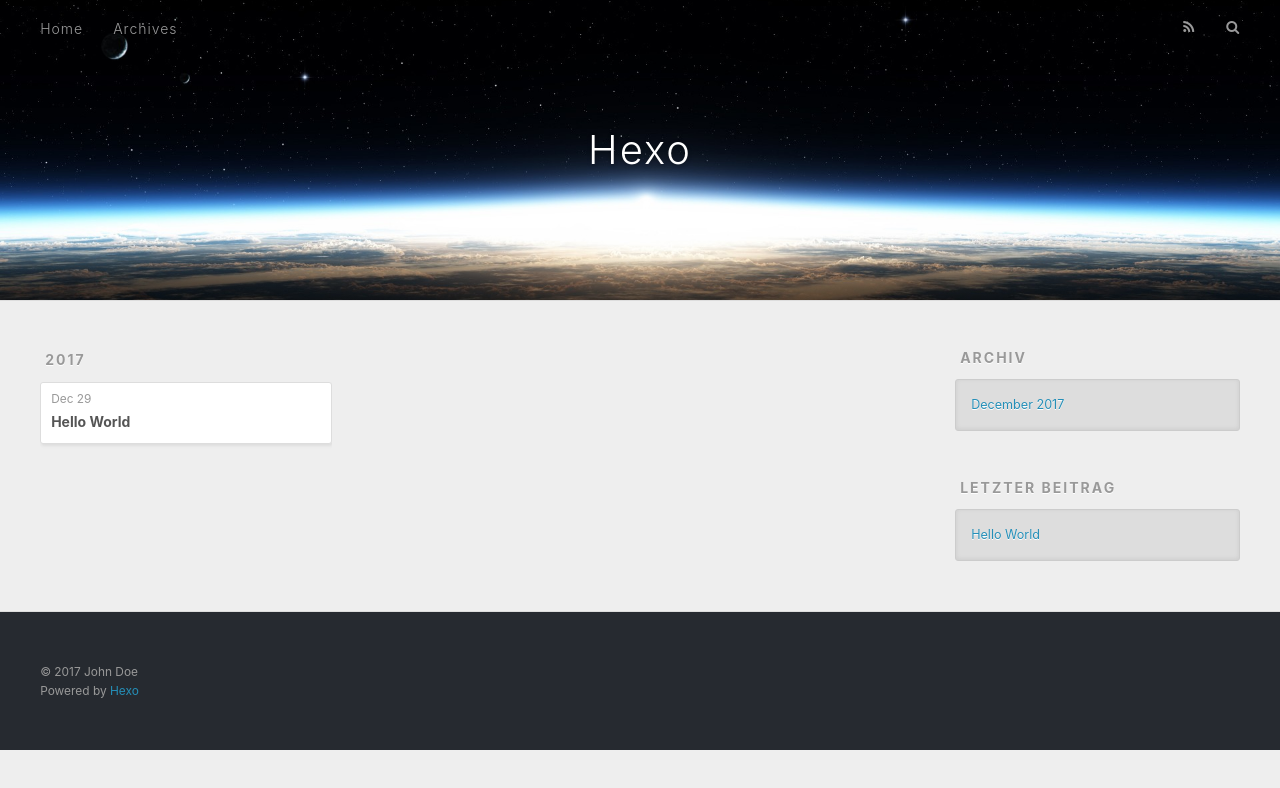
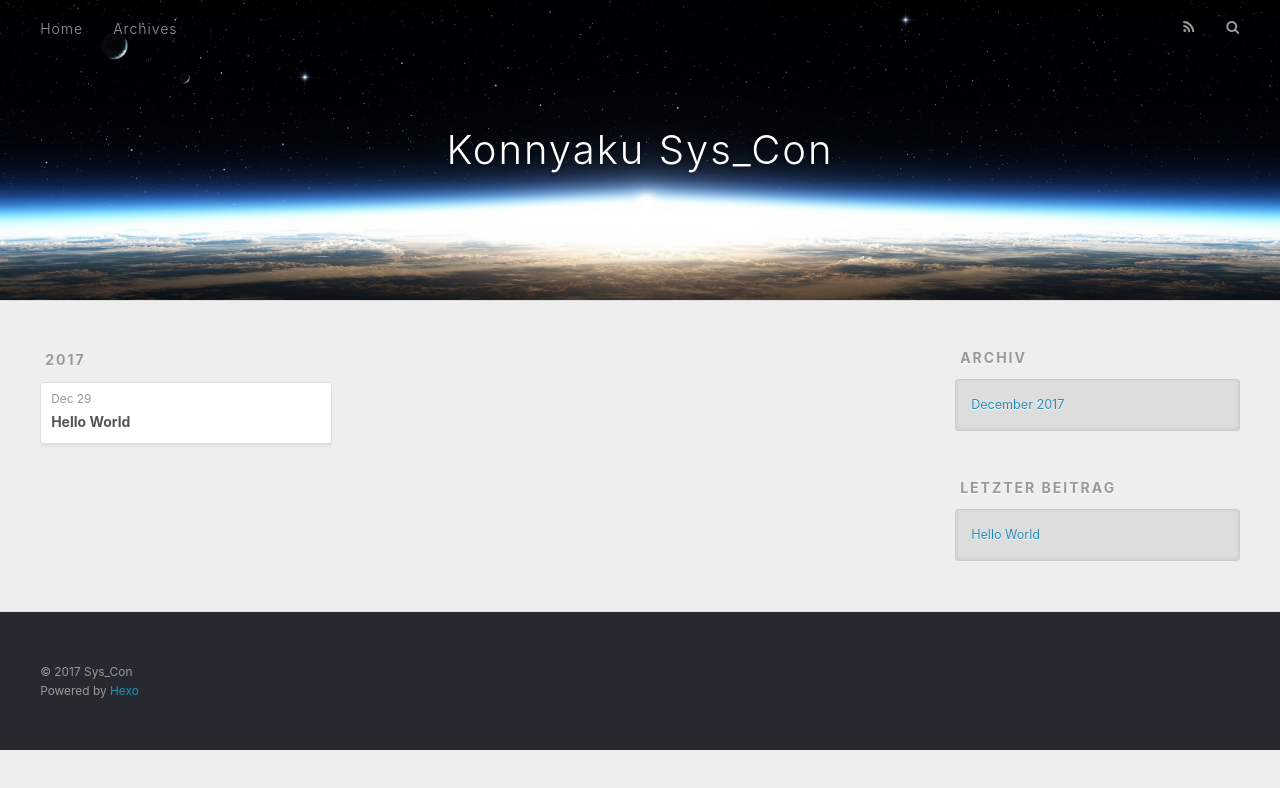
Before and after one commit to SysConKonn/sysconkonn.github.io, a plain HTML site: page archives/2017/12/index.html in a window 1280 px wide. Drawn offline with nearby package versions, Linux system fonts and the light colour scheme.

Commit message:
Site updated: 2017-12-29 09:51:44

```diff
--- a/archives/2017/12/index.html
+++ b/archives/2017/12/index.html
@@ -5,16 +5,16 @@
 
 
 
-  <title>Archiv: 2017/12 | Hexo</title>
+  <title>Archiv: 2017/12 | Konnyaku Sys_Con</title>
   <meta name="viewport" content="width=device-width, initial-scale=1, maximum-scale=1">
   <meta property="og:type" content="website">
-<meta property="og:title" content="Hexo">
+<meta property="og:title" content="Konnyaku Sys_Con">
 <meta property="og:url" content="http://yoursite.com/archives/2017/12/index.html">
-<meta property="og:site_name" content="Hexo">
+<meta property="og:site_name" content="Konnyaku Sys_Con">
 <meta name="twitter:card" content="summary">
-<meta name="twitter:title" content="Hexo">
+<meta name="twitter:title" content="Konnyaku Sys_Con">
 
-    <link rel="alternate" href="/atom.xml" title="Hexo" type="application/atom+xml">
+    <link rel="alternate" href="/atom.xml" title="Konnyaku Sys_Con" type="application/atom+xml">
 
 
     <link rel="icon" href="/favicon.png">
@@ -33,7 +33,7 @@
   <div id="header-outer" class="outer">
     <div id="header-title" class="inner">
       <h1 id="logo-wrap">
-        <a href="/" id="logo">Hexo</a>
+        <a href="/" id="logo">Konnyaku Sys_Con</a>
       </h1>
 
     </div>
@@ -138,7 +138,7 @@
 
   <div class="outer">
     <div id="footer-info" class="inner">
-      &copy; 2017 John Doe<br>
+      &copy; 2017 Sys_Con<br>
       Powered by <a href="http://hexo.io/" target="_blank">Hexo</a>
     </div>
   </div>
```
Also changed, not shown: 2017/12/29/hello-world/index.html (+6 -6 lines), archives/2017/index.html (+7 -7 lines), archives/index.html (+7 -7 lines), index.html (+8 -8 lines).
